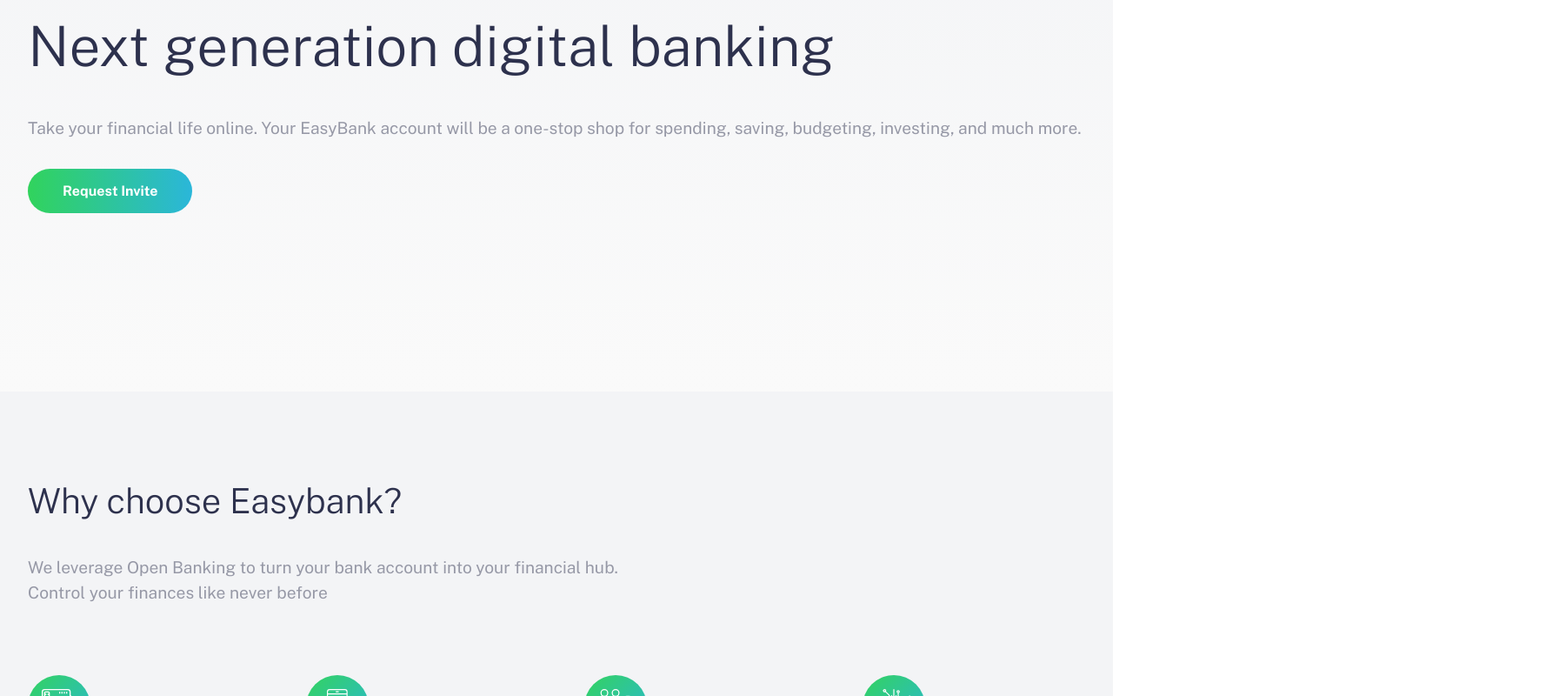
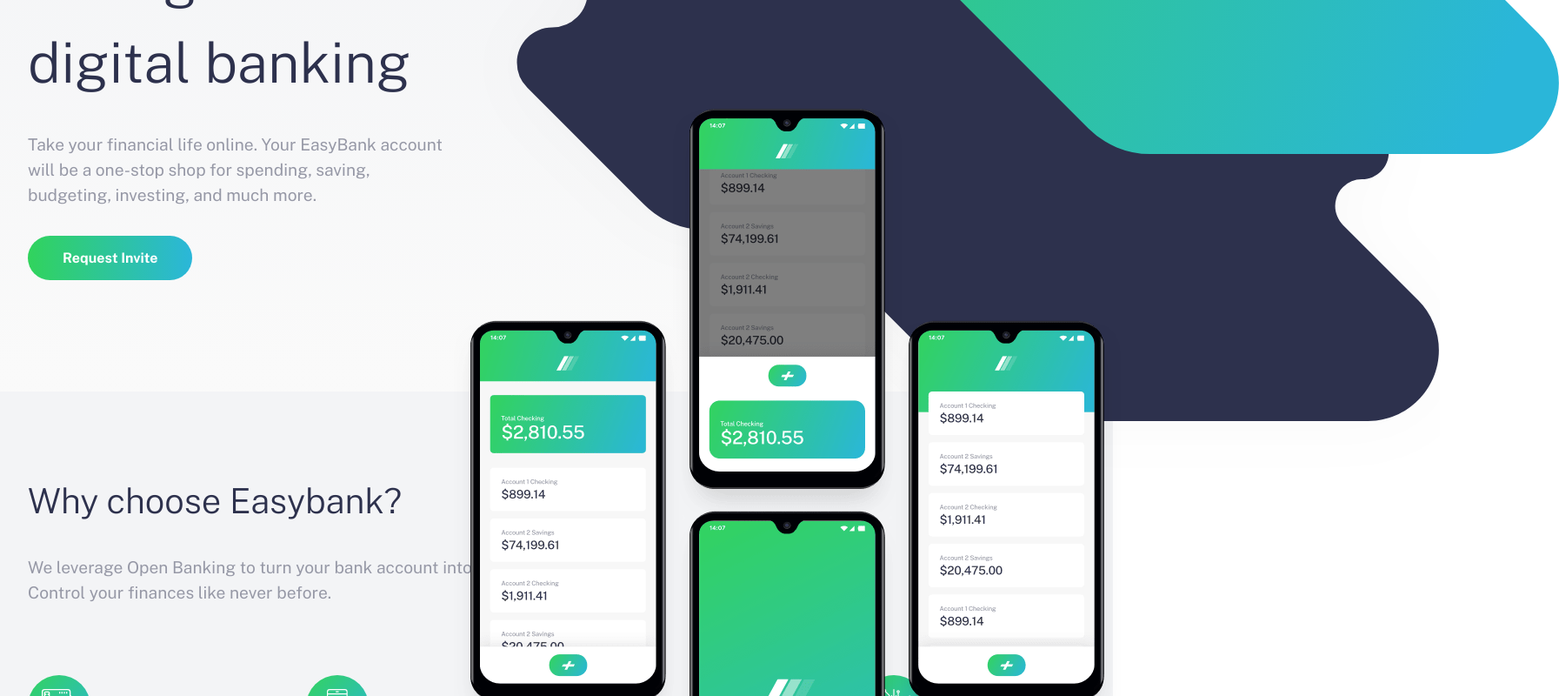
Before and after one commit to juangrana1/easybank-landing-page, a React (Vite) app: page / in a window 1280 px wide. Shown: the part 280-1080 px from the top of the page at 87% size, 1793 px wide, since content can reach past the window. Built offline with nearby package versions, Linux system fonts and the light colour scheme.

Commit message:
Trying to get main section images right

```diff
--- a/src/App.tsx
+++ b/src/App.tsx
@@ -36,7 +36,7 @@
       />
       <Section
         title="Why choose Easybank?"
-        description="We leverage Open Banking to turn your bank account into your financial hub. Control your finances like never before"
+        description="We leverage Open Banking to turn your bank account into your financial hub. Control your finances like never before."
         class="description-section"
         titleNum={2}
         boxes={[
--- a/src/components/_Section.scss
+++ b/src/components/_Section.scss
@@ -28,18 +28,28 @@
 
 
   &__text-container {
+    max-width: 490px;
+
     &__title {
       @include text-container(4rem, $color-dark-blue);
     }
   }
 
   &__images-container {
+
     &__banner {
-      display: none;
+      position: absolute;
+      z-index: 2;
+
+      display: flex;
     }
 
     &__background {
-      display: none;
+      position: absolute;
+      z-index: 1;
+
+      display: flex;
+      top: -12rem;
     }
   }
 }
```
